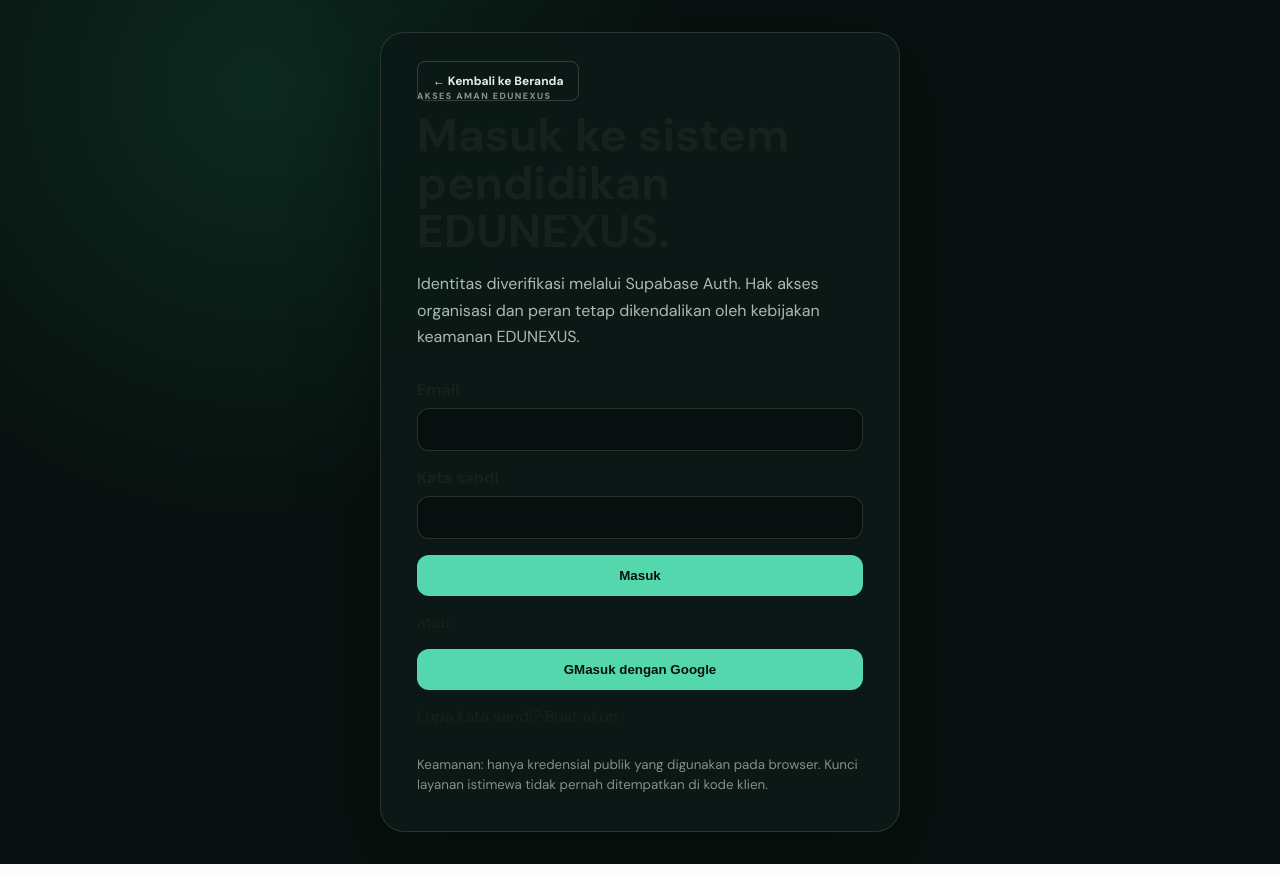
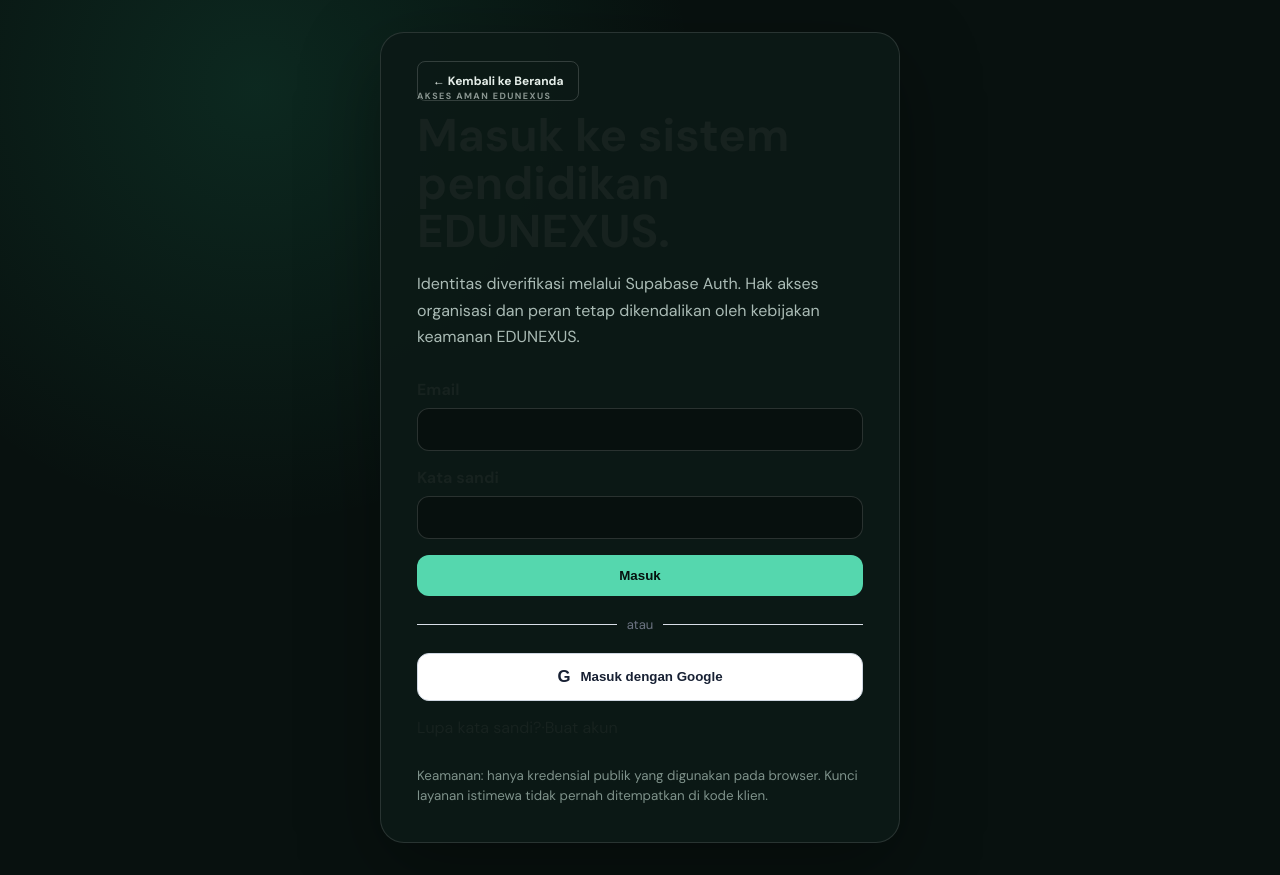
Before and after one commit to Yudi8377/EDUNEXUS, a Next.js app in the folder apps/web/: page /auth/login in a window 1280 px wide. Built offline with nearby package versions, Linux system fonts and the light colour scheme.

Commit message:
style(auth): add Google auth controls

```diff
--- a/apps/web/app/globals.css
+++ b/apps/web/app/globals.css
@@ -63,3 +63,5 @@
 .report-grid{display:grid;grid-template-columns:repeat(2,1fr);gap:12px;margin-top:24px}.report-card{display:grid;gap:7px;padding:20px;background:#fff;border:1px solid var(--line);border-radius:14px}.report-card strong{font:700 15px Manrope;color:var(--deep)}.report-card span{font-size:11px;line-height:1.6;color:#71807b}@media(max-width:600px){.report-grid{grid-template-columns:1fr}}
 
 .role-grid{display:grid;grid-template-columns:repeat(2,minmax(0,1fr));gap:12px;margin-top:4px}.role-grid .report-card{margin:0}@media(max-width:700px){.role-grid{grid-template-columns:1fr}}
+
+.auth-divider{display:flex;align-items:center;gap:10px;margin:4px 0;color:#6b7280;font-size:.82rem}.auth-divider::before,.auth-divider::after{content:"";height:1px;flex:1;background:#d9dee7}.google-button{display:flex;align-items:center;justify-content:center;gap:10px;background:#fff!important;color:#172033!important;border:1px solid #cfd6e1!important}.google-button span{font-weight:800;font-size:1.05rem}
```
